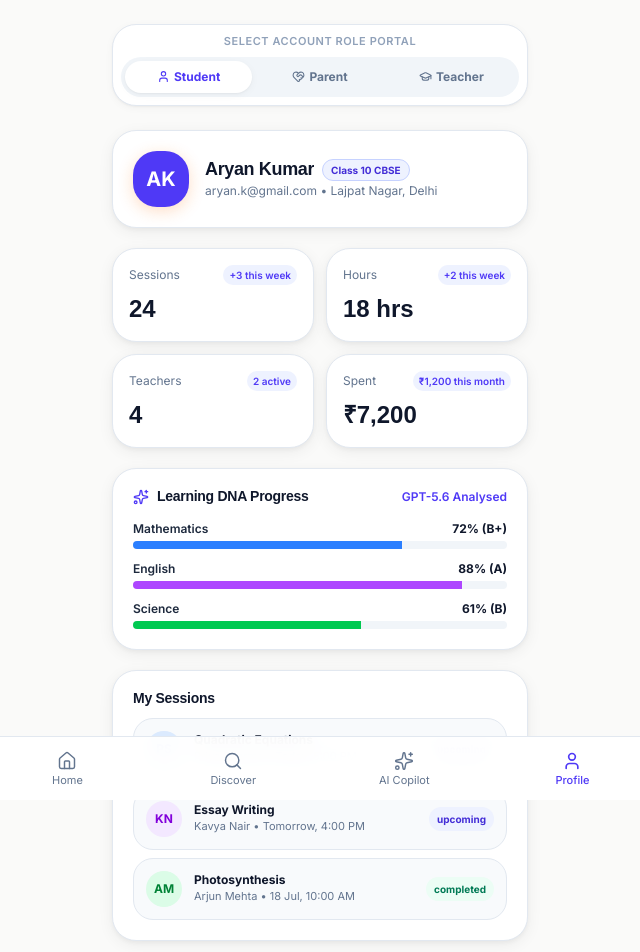
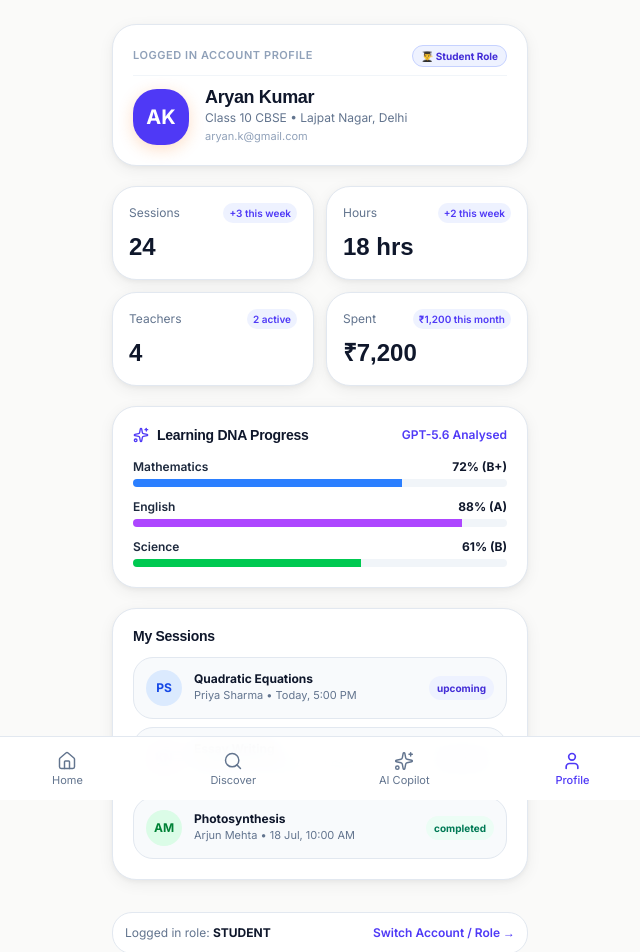
Before and after one commit to DeshuGoyel/vidyaconnect-ai, a Next.js app: page /profile in a window 1280 px wide. Shown: the top 952 px of the page, without its empty margins (320-960 px from the left). Built offline with nearby package versions, Linux system fonts and the light colour scheme; a web font is replaced by a local one.

Commit message:
fix: render strictly the logged-in role portal in profile according to login selection

```diff
--- a/app/login/page.tsx
+++ b/app/login/page.tsx
@@ -32,12 +32,16 @@ export default function LoginPage() {
     setLoading(true);
     await new Promise((r) => setTimeout(r, 1000));
 
+    if (typeof window !== "undefined") {
+      localStorage.setItem("userRole", role);
+    }
+
     if (role === "teacher") {
-      router.push("/teacher-dashboard");
+      router.push("/profile?role=teacher");
     } else if (role === "parent") {
-      router.push("/profile");
+      router.push("/profile?role=parent");
     } else {
-      router.push("/home");
+      router.push("/profile?role=student");
     }
   };
 
--- a/app/profile/page.tsx
+++ b/app/profile/page.tsx
@@ -1,6 +1,7 @@
 "use client";
 
-import { useState } from "react";
+import { useState, useEffect, Suspense } from "react";
+import { useSearchParams, useRouter } from "next/navigation";
 import { motion, AnimatePresence } from "framer-motion";
 import {
   User, ShieldCheck, HeartHandshake, BookOpen, Clock, Calendar,
@@ -12,7 +13,6 @@ import { PageWrapper } from "@/components/layout/PageWrapper";
 import { SESSIONS, LEARNING_DNA, STATS } from "@/lib/data";
 import { formatCurrency } from "@/lib/utils";
 import Link from "next/link";
-import { useRouter } from "next/navigation";
 
 const MOCK_TEACHER_STUDENTS = [
   {
@@ -74,10 +74,24 @@ const MOCK_STUDENT_DOUBTS = [
   },
 ];
 
-export default function ProfilePage() {
+function ProfileContent() {
   const router = useRouter();
+  const searchParams = useSearchParams();
   const [roleMode, setRoleMode] = useState<"student" | "parent" | "teacher">("student");
   const [teacherSubTab, setTeacherSubTab] = useState<"earnings" | "students" | "doubts">("earnings");
+
+  useEffect(() => {
+    const queryRole = searchParams.get("role");
+    const storedRole = typeof window !== "undefined" ? localStorage.getItem("userRole") : null;
+
+    if (queryRole === "teacher" || storedRole === "teacher") {
+      setRoleMode("teacher");
+    } else if (queryRole === "parent" || storedRole === "parent") {
+      setRoleMode("parent");
+    } else {
+      setRoleMode("student");
+    }
+  }, [searchParams]);
 
   const handleResolveDoubt = (q: typeof MOCK_STUDENT_DOUBTS[0]) => {
     router.push(`/session?topic=${encodeURIComponent(q.question)}&misconception=${encodeURIComponent(q.misconception)}`);
@@ -85,69 +99,34 @@ export default function ProfilePage() {
 
   return (
     <PageWrapper className="pt-6 space-y-6">
-      {/* Role Switcher Tabs */}
-      <div className="bg-white rounded-2xl border border-slate-200 p-2 shadow-soft">
-        <p className="text-[11px] font-semibold text-slate-400 uppercase tracking-wider text-center mb-1.5">
-          Select Account Role Portal
-        </p>
-        <div className="grid grid-cols-3 gap-1 bg-slate-100 p-1 rounded-xl">
-          <button
-            onClick={() => setRoleMode("student")}
-            className={`py-2 text-xs font-bold rounded-lg transition-all flex items-center justify-center gap-1 ${
-              roleMode === "student"
-                ? "bg-white text-indigo-600 shadow-soft"
-                : "text-slate-500 hover:text-slate-900"
-            }`}
-          >
-            <User size={13} /> Student
-          </button>
-          <button
-            onClick={() => setRoleMode("parent")}
-            className={`py-2 text-xs font-bold rounded-lg transition-all flex items-center justify-center gap-1 ${
-              roleMode === "parent"
-                ? "bg-white text-indigo-600 shadow-soft"
-                : "text-slate-500 hover:text-slate-900"
-            }`}
-          >
-            <HeartHandshake size={13} /> Parent
-          </button>
-          <button
-            onClick={() => setRoleMode("teacher")}
-            className={`py-2 text-xs font-bold rounded-lg transition-all flex items-center justify-center gap-1 ${
-              roleMode === "teacher"
-                ? "bg-indigo-600 text-white shadow-brand"
-                : "text-slate-500 hover:text-slate-900"
-            }`}
-          >
-            <GraduationCap size={13} /> Teacher
-          </button>
-        </div>
-      </div>
 
-      <AnimatePresence mode="wait">
-        {/* ── 1. STUDENT ROLE VIEW ── */}
+      {/* ── 1. STUDENT LOGGED-IN VIEW ── */}
       {roleMode === "student" && (
         <motion.div
           key="student"
           initial={{ opacity: 0, y: 8 }}
           animate={{ opacity: 1, y: 0 }}
-            exit={{ opacity: 0, y: -8 }}
           className="space-y-5"
         >
           {/* Student Header Card */}
           <div className="bg-white rounded-2xl border border-slate-200 p-5 shadow-card">
+            <div className="flex items-center justify-between mb-3 border-b border-slate-100 pb-2">
+              <span className="text-[11px] font-semibold text-slate-400 uppercase tracking-wider">
+                Logged in Account Profile
+              </span>
+              <span className="text-[10px] bg-indigo-50 text-indigo-700 font-bold px-2 py-0.5 rounded-full border border-indigo-200">
+                👨‍🎓 Student Role
+              </span>
+            </div>
+
             <div className="flex items-center gap-4">
               <div className="w-14 h-14 rounded-2xl bg-indigo-600 text-white flex items-center justify-center font-bold text-xl shadow-brand flex-shrink-0">
                 AK
               </div>
               <div className="flex-1 min-w-0">
-                  <div className="flex items-center gap-2">
                 <h1 className="font-display font-bold text-lg text-slate-900 truncate">Aryan Kumar</h1>
-                    <span className="text-[10px] bg-indigo-50 text-indigo-700 font-bold px-2 py-0.5 rounded-full border border-indigo-200">
-                      Class 10 CBSE
-                    </span>
-                  </div>
-                  <p className="text-xs text-slate-500 mt-0.5">aryan.k@gmail.com • Lajpat Nagar, Delhi</p>
+                <p className="text-xs text-slate-500 mt-0.5">Class 10 CBSE • Lajpat Nagar, Delhi</p>
+                <p className="text-[11px] text-slate-400 mt-0.5">aryan.k@gmail.com</p>
               </div>
             </div>
           </div>
@@ -227,23 +206,27 @@ export default function ProfilePage() {
         </motion.div>
       )}
 
-        {/* ── 2. PARENT ROLE VIEW ── */}
+      {/* ── 2. PARENT LOGGED-IN VIEW ── */}
       {roleMode === "parent" && (
         <motion.div
           key="parent"
           initial={{ opacity: 0, y: 8 }}
           animate={{ opacity: 1, y: 0 }}
-            exit={{ opacity: 0, y: -8 }}
           className="space-y-5"
         >
           {/* Parent Monitoring Banner */}
           <div className="bg-gradient-to-r from-slate-900 via-indigo-950 to-slate-900 text-white rounded-2xl p-5 border border-slate-800 shadow-elevated">
-              <div className="flex items-center gap-2 mb-1">
+            <div className="flex items-center justify-between mb-2 border-b border-white/10 pb-2">
+              <div className="flex items-center gap-2">
                 <ShieldCheck size={16} className="text-indigo-400" />
-                <span className="text-xs font-semibold text-indigo-300 uppercase tracking-wider">Parent Monitoring Active</span>
+                <span className="text-xs font-semibold text-indigo-300 uppercase tracking-wider">Parent Portal Active</span>
+              </div>
+              <span className="text-[10px] bg-indigo-500/20 text-indigo-200 border border-indigo-400/30 px-2 py-0.5 rounded-full font-bold">
+                👨‍👩‍👦 Parent Account
+              </span>
             </div>
             <h2 className="font-display font-bold text-lg text-white">Ramesh Kumar (Parent)</h2>
-              <p className="text-xs text-slate-300 mt-1">Connected to Aryan's VidyaConnect Account • WhatsApp updates enabled</p>
+            <p className="text-xs text-slate-300 mt-1">Monitoring Aryan's VidyaConnect Account • Direct WhatsApp updates enabled</p>
           </div>
 
           {/* Attendance & Safety Report */}
@@ -291,17 +274,25 @@ export default function ProfilePage() {
         </motion.div>
       )}
 
-        {/* ── 3. TEACHER ROLE VIEW (Priya Sharma Profile) ── */}
+      {/* ── 3. TEACHER LOGGED-IN VIEW (Priya Sharma Profile) ── */}
       {roleMode === "teacher" && (
         <motion.div
           key="teacher"
           initial={{ opacity: 0, y: 8 }}
           animate={{ opacity: 1, y: 0 }}
-            exit={{ opacity: 0, y: -8 }}
           className="space-y-5"
         >
-            {/* Teacher Profile Banner */}
+          {/* Teacher Header Card */}
           <div className="bg-white rounded-2xl border border-slate-200 p-5 shadow-card">
+            <div className="flex items-center justify-between mb-3 border-b border-slate-100 pb-2">
+              <span className="text-[11px] font-semibold text-slate-400 uppercase tracking-wider">
+                Logged in Tutor Portal
+              </span>
+              <span className="text-[10px] bg-indigo-600 text-white font-bold px-2 py-0.5 rounded-full shadow-brand">
+                👩‍🏫 Teacher Role
+              </span>
+            </div>
+
             <div className="flex items-start gap-4">
               <div className="w-16 h-16 rounded-2xl bg-indigo-600 text-white flex items-center justify-center font-bold text-2xl shadow-brand flex-shrink-0">
                 PS
@@ -328,7 +319,7 @@ export default function ProfilePage() {
           </div>
 
           {/* Teacher Sub-tab Navigation */}
-            <div className="flex border-b border-slate-200 text-xs font-semibold">
+          <div className="flex border-b border-slate-200 text-xs font-semibold bg-white rounded-t-xl px-2">
             <button
               onClick={() => setTeacherSubTab("earnings")}
               className={`py-2.5 px-4 border-b-2 transition-colors ${
@@ -480,17 +471,37 @@ export default function ProfilePage() {
           )}
         </motion.div>
       )}
-      </AnimatePresence>
 
-      {/* Logout / Action */}
-      <div className="pt-2">
+      {/* Switch role or Logout footer */}
+      <div className="space-y-2 pt-2">
+        <div className="bg-white border border-slate-200 rounded-xl p-3 flex items-center justify-between text-xs">
+          <span className="text-slate-500 font-normal">Logged in role: <strong className="text-slate-900 uppercase">{roleMode}</strong></span>
           <button
             onClick={() => router.push("/login")}
+            className="text-indigo-600 font-semibold hover:underline"
+          >
+            Switch Account / Role →
+          </button>
+        </div>
+
+        <button
+          onClick={() => {
+            if (typeof window !== "undefined") localStorage.removeItem("userRole");
+            router.push("/login");
+          }}
           className="w-full flex items-center justify-center gap-2 bg-white border border-slate-200 text-red-600 rounded-xl py-3 text-sm font-semibold hover:bg-red-50 transition-colors shadow-soft"
         >
-          <LogOut size={16} /> Sign Out of Account
+          <LogOut size={16} /> Sign Out
         </button>
       </div>
     </PageWrapper>
   );
 }
+
+export default function ProfilePage() {
+  return (
+    <Suspense fallback={<div className="p-4 text-center text-xs text-slate-500">Loading Profile...</div>}>
+      <ProfileContent />
+    </Suspense>
+  );
+}
```
Lines whose indentation alone changed are shown as unchanged.
